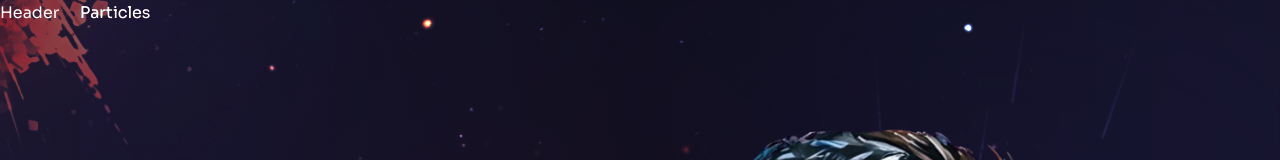
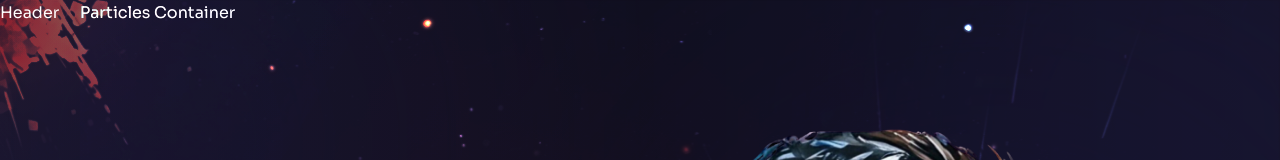
Before and after one commit to XavierLopez25/portfolio_v1, a Next.js app: page / in a window 1280 px wide. Shown: the top 160 px of the page. Built offline with nearby package versions, Linux system fonts and the light colour scheme; what tailwind-gradient-mask-image would draw is missing.

Commit message:
feat: now added ParticlesContainer component

```diff
--- a/pages/index.js
+++ b/pages/index.js
@@ -61,7 +61,7 @@ const Home = () => {
         xl:bg-no-repeat w-full h-full absolute mix-blend-color-dodge translate-z-0"
         ></div>
         {/* particles */}
-        <div>Particles</div>
+        <ParticlesContainer />
         {/* avatar img */}
         <motion.div
           variants={fadeIn('down', 0.5)}
```
